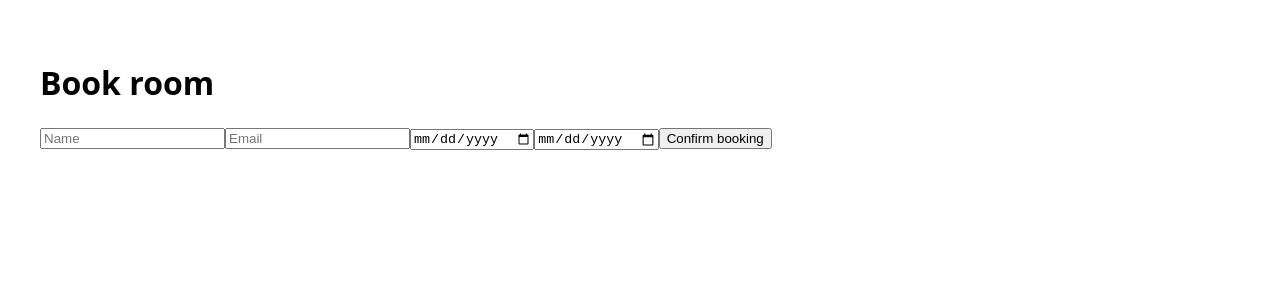
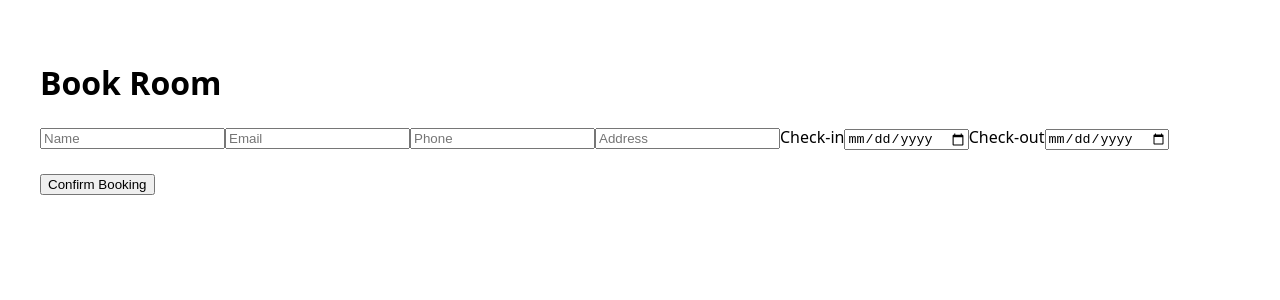
Before and after one commit to imontawsif1-del/hotel-booking-deploy, a Next.js app: page /book/1 in a window 1280 px wide. Shown: the top 300 px of the page. Built offline with nearby package versions, Linux system fonts and the light colour scheme.

Commit message:
fix booking page

```diff
--- a/app/book/[roomId]/page.tsx
+++ b/app/book/[roomId]/page.tsx
@@ -2,22 +2,32 @@
 
 import { useState } from "react"
 
-export default function Book({params}:{params:{roomId:string}}){
+export default function BookPage({
+ params,
+}: {
+ params: { roomId: string }
+}) {
 
-const [name,setName]=useState("")
-const [email,setEmail]=useState("")
-const [checkIn,setCheckIn]=useState("")
-const [checkOut,setCheckOut]=useState("")
+ const [name,setName] = useState("")
+ const [email,setEmail] = useState("")
+ const [phone,setPhone] = useState("")
+ const [address,setAddress] = useState("")
+ const [checkIn,setCheckIn] = useState("")
+ const [checkOut,setCheckOut] = useState("")
 
-async function book(){
+ async function book() {
 
   await fetch("/api/book",{
    method:"POST",
- headers:{'Content-Type':'application/json'},
+   headers:{
+    "Content-Type":"application/json"
+   },
    body:JSON.stringify({
     roomId:params.roomId,
     name,
     email,
+    phone,
+    address,
     checkIn,
     checkOut
    })
@@ -27,21 +37,51 @@ alert("Booking confirmed")
 
  }
 
-return(
+ return (
 
  <div style={{padding:40}}>
 
-<h1>Book room</h1>
+ <h1>Book Room</h1>
 
-<input placeholder="Name" onChange={e=>setName(e.target.value)} />
+ <input
+ placeholder="Name"
+ onChange={(e)=>setName(e.target.value)}
+ />
 
-<input placeholder="Email" onChange={e=>setEmail(e.target.value)} />
+ <input
+ placeholder="Email"
+ onChange={(e)=>setEmail(e.target.value)}
+ />
 
-<input type="date" onChange={e=>setCheckIn(e.target.value)} />
+ <input
+ placeholder="Phone"
+ onChange={(e)=>setPhone(e.target.value)}
+ />
 
-<input type="date" onChange={e=>setCheckOut(e.target.value)} />
+ <input
+ placeholder="Address"
+ onChange={(e)=>setAddress(e.target.value)}
+ />
 
-<button onClick={book}>Confirm booking</button>
+ <label>Check-in</label>
+
+ <input
+ type="date"
+ onChange={(e)=>setCheckIn(e.target.value)}
+ />
+
+ <label>Check-out</label>
+
+ <input
+ type="date"
+ onChange={(e)=>setCheckOut(e.target.value)}
+ />
+
+ <br/><br/>
+
+ <button onClick={book}>
+ Confirm Booking
+ </button>
 
  </div>
 
```
Lines whose indentation alone changed are shown as unchanged.
